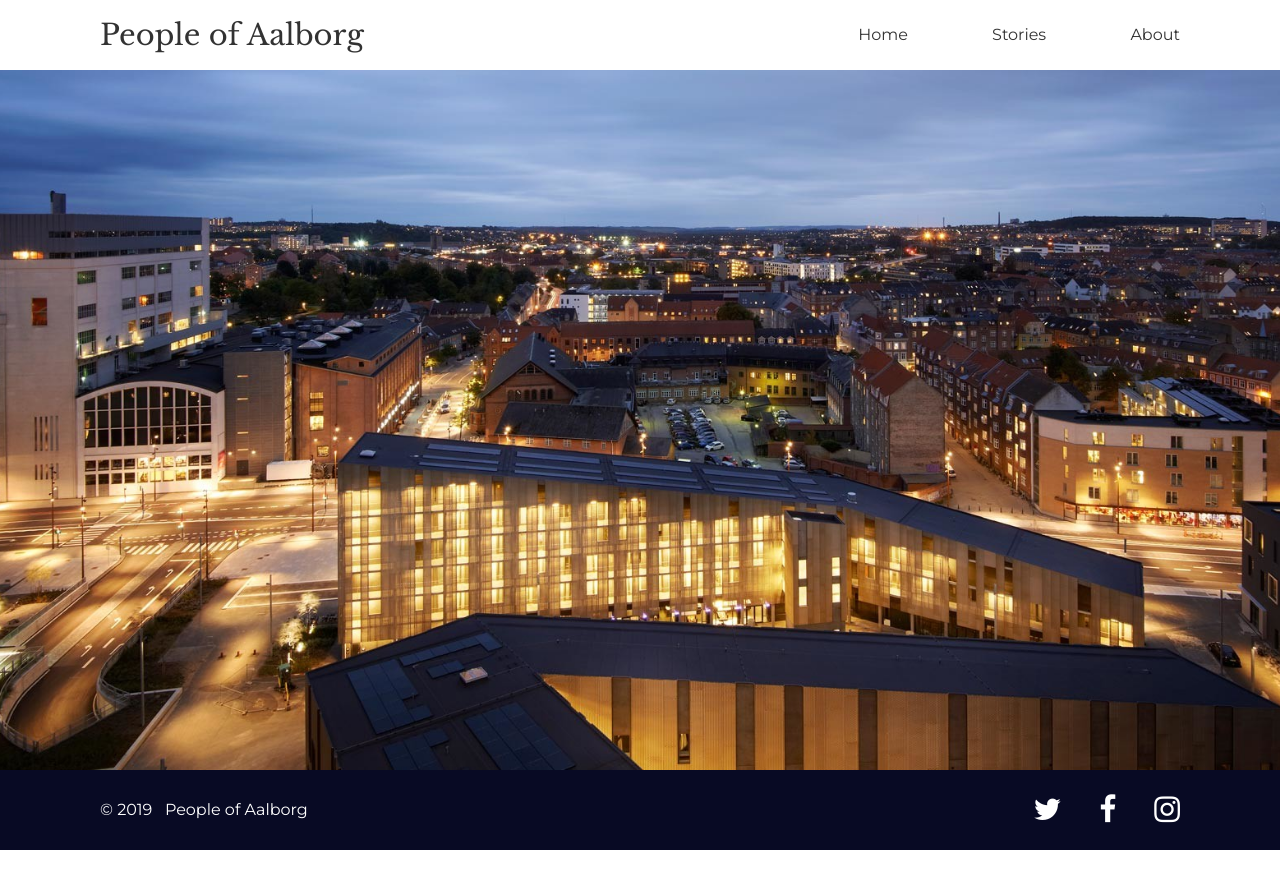
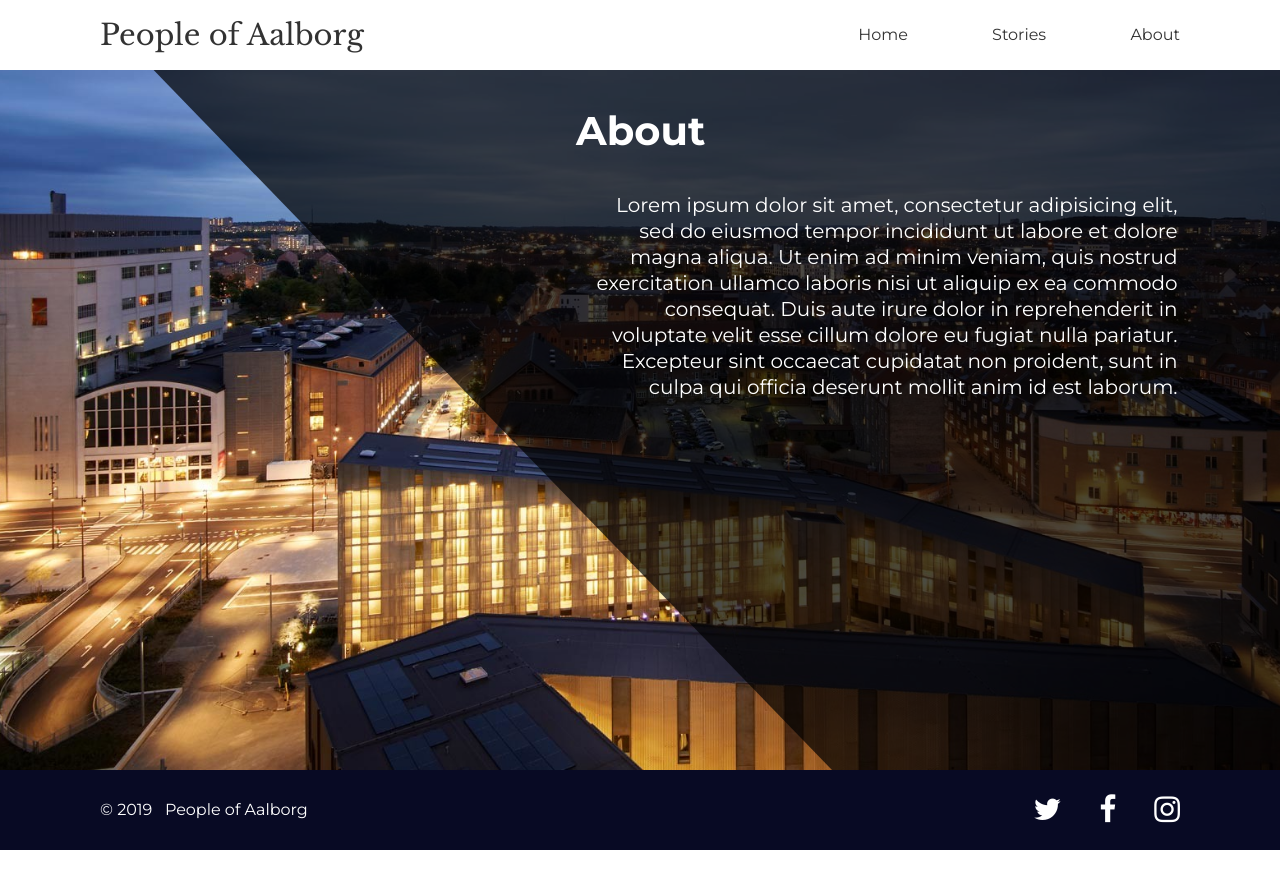
Before and after one commit to 2030-WebDev/PeopleOfAalborg-Jekyll, a Jekyll site: the page built from pages/about.html, in a window 1280 px wide. Shown: the top 889 px of the page. Built offline with Jekyll 4.4.1, drawn with Linux system fonts in a browser that asks for light colours; nearby versions of some CDN libraries.

Commit message:
done styling about page

```diff
--- a/_includes/head.html
+++ b/_includes/head.html
@@ -14,6 +14,7 @@
   <link rel="stylesheet" href="{{ site.github.url }}/assets/css/index.css">
   <link rel="stylesheet" href="{{ site.github.url }}/assets/css/header_footer.css">
   <link rel="stylesheet" href="{{ site.github.url }}/assets/css/stories.css">
+    <link rel="stylesheet" href="{{ site.github.url }}/assets/css/about.css">
 
   {% feed_meta %}
 
--- /dev/null
+++ b/assets/css/about.css
@@ -0,0 +1,26 @@
+.dimmed {
+  position: relative;
+  z-index: 10;
+  display: block;
+  height: 100%;
+  width: 100%;
+  position: absolute;
+  top: 0;
+  left: 0;
+  right: 0;
+  background: rgba(0, 0, 0, 0.7);
+  clip-path: polygon(12% 0%, 100% 0, 100% 100%, 65% 100%);
+}
+
+.about-text {
+  float: right;
+  width: 47%;
+  color: white;
+  font-size: 2em;
+  padding-right: 8%;
+}
+
+.about-text > p {
+  text-align: right;
+  line-height: 1.3em;
+}
--- a/assets/css/index.css
+++ b/assets/css/index.css
@@ -12,6 +12,7 @@ body {
     background: no-repeat top center;
     background-size: cover;
     background-color: rgba(0,0,0,0.5); /* Black background with opacity */
+    position: relative;
 }
 
 #header {
--- a/pages/about.html
+++ b/pages/about.html
@@ -5,6 +5,11 @@ bgimage: "../assets/img/Aalborg_City.jpg"
 ---
 <main>
   <div id="header-section" style="background-image: url({{ page.bgimage }})">
-
+    <div class="dimmed">
+      <span class="about-text">
+        <h1>About</h1>
+        <p>Lorem ipsum dolor sit amet, consectetur adipisicing elit, sed do eiusmod tempor incididunt ut labore et dolore magna aliqua. Ut enim ad minim veniam, quis nostrud exercitation ullamco laboris nisi ut aliquip ex ea commodo consequat. Duis aute irure dolor in reprehenderit in voluptate velit esse cillum dolore eu fugiat nulla pariatur. Excepteur sint occaecat cupidatat non proident, sunt in culpa qui officia deserunt mollit anim id est laborum.</p>
+      </span>
+    </div>
   </div>
 </main>
```
